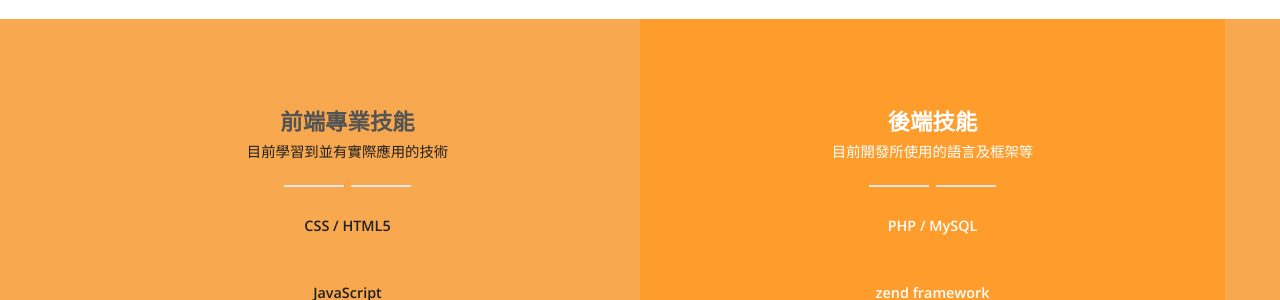
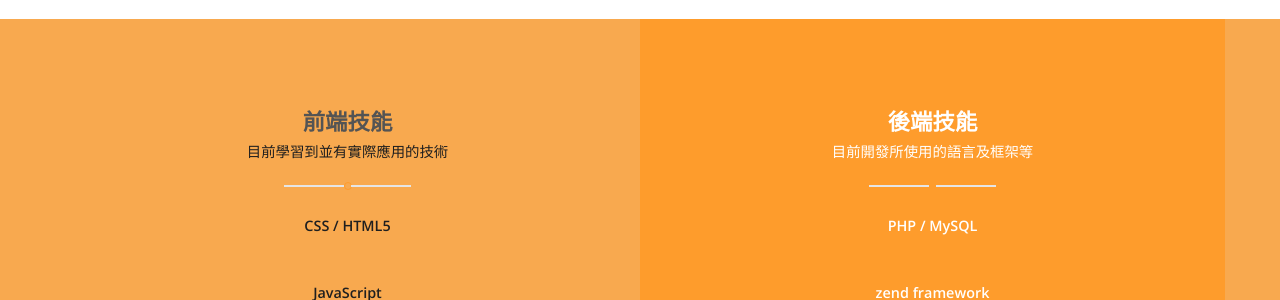
Before and after one commit to cv098150/cv098150.github.io, a Jekyll site: the page built from index.html, in a window 1280 px wide. Shown: the part 644-944 px from the top of the page. Built offline with Jekyll 4.4.1, drawn with Linux system fonts in a browser that asks for light colours.

Commit message:
[fix] - update information

```diff
--- a/index.html
+++ b/index.html
@@ -68,7 +68,7 @@ title: Home
         <div class="row text-center">
             <div class="col-md-6 skii-div tech-skill">
                 <div class="title">
-                    <h2>前端專業技能</h2>
+                    <h2>前端技能</h2>
                     <p>目前學習到並有實際應用的技術</p>
                 </div>
 
```
